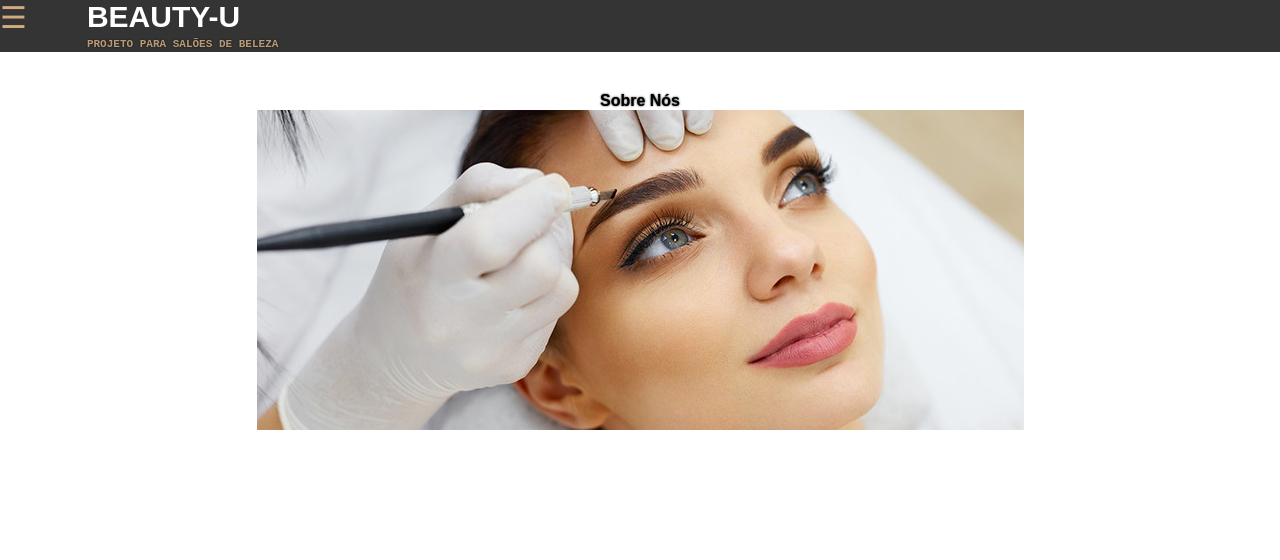
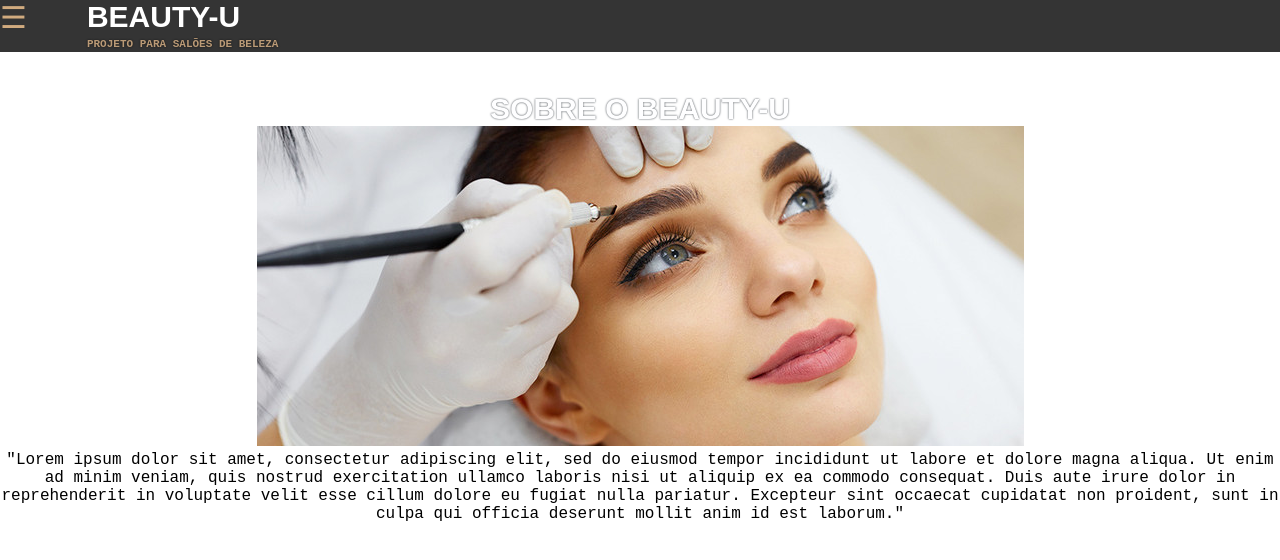
Before and after one commit to luansousa26/Beauty-u, an Angular app: page /sobre in a window 1280 px wide. Shown: the top 560 px of the page. Built offline with nearby package versions, Linux system fonts and the light colour scheme.

Commit message:
Adicionado texto

```diff
--- a/src/app/telas/sobre/sobre.component.html
+++ b/src/app/telas/sobre/sobre.component.html
@@ -1,9 +1,16 @@
-<div class="col-md-12 col-sm-12 espaco" align="center">
+<div class="espaco" align="center">
   <div class="sobreTexto">
-    Sobre Nós
+    SOBRE O BEAUTY-U
   </div>
-<div class="col-md-12 col-sm-12">
-  <img src="assets/sobre.jpg">
+  <div class="col-md-12 col-sm-12">
+    <img src="assets/sobre.jpg">
+  </div>
+  <div class="col-md-4 col-sm-12">
+    <span>
+      "Lorem ipsum dolor sit amet, consectetur adipiscing elit, sed do eiusmod tempor incididunt ut labore et dolore magna aliqua.
+      Ut enim ad minim veniam, quis nostrud exercitation ullamco laboris nisi ut aliquip ex ea commodo consequat. Duis aute
+      irure dolor in reprehenderit in voluptate velit esse cillum dolore eu fugiat nulla pariatur. Excepteur sint occaecat
+      cupidatat non proident, sunt in culpa qui officia deserunt mollit anim id est laborum."
+    </span>
+  </div>
 </div>
-
-</div>
--- a/src/app/telas/sobre/sobre.component.scss
+++ b/src/app/telas/sobre/sobre.component.scss
@@ -3,6 +3,8 @@
 }
 .sobreTexto{
     font-family: Marker Felt, fantasy;
+    color: #fefeff;
+    font-size: 30px;
     font-weight: bold;
-    text-shadow: 0 0 2px #111;
+    text-shadow: 0 0 2px #343a40;
 }
```
